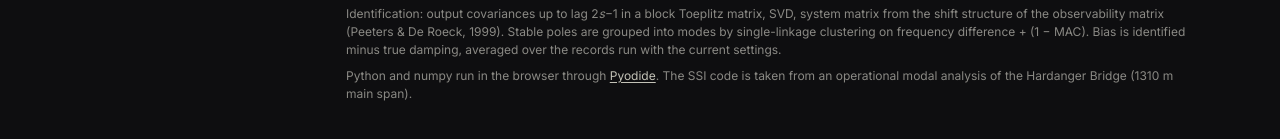
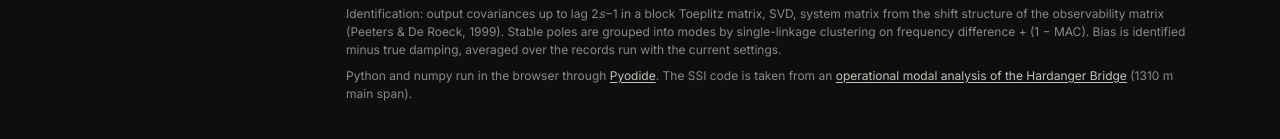
Before and after one commit to hennindg/ssi-playground, a plain HTML site: page index.html in a window 1280 px wide. Shown: the part 1315-1454 px from the top of the page. Drawn offline with Linux system fonts and the light colour scheme.

Commit message:
Link to the Hardanger Bridge OMA repository
The footer and README now link to github.com/hennindg/hardanger-oma,
where the SSI and clustering code comes from.

Co-Authored-By: Claude Opus 5.5 <noreply@anthropic.com>

```diff
--- a/index.html
+++ b/index.html
@@ -146,7 +146,7 @@
       <footer class="notes">
         <p>Each mode is a single-degree-of-freedom oscillator with its own white-noise force, discretized exactly, so the true frequency and damping are known. Mode <i>k</i> has <i>k</i> half-waves along the girder; all modes have the same response level.</p>
         <p>Identification: output covariances up to lag 2<i>s</i>&minus;1 in a block Toeplitz matrix, SVD, system matrix from the shift structure of the observability matrix (Peeters &amp; De Roeck, 1999). Stable poles are grouped into modes by single-linkage clustering on frequency difference + (1 &minus; MAC). Bias is identified minus true damping, averaged over the records run with the current settings.</p>
-        <p>Python and numpy run in the browser through <a href="https://pyodide.org">Pyodide</a>. The SSI code is taken from an operational modal analysis of the Hardanger Bridge (1310 m main span).</p>
+        <p>Python and numpy run in the browser through <a href="https://pyodide.org">Pyodide</a>. The SSI code is taken from an <a href="https://github.com/hennindg/hardanger-oma">operational modal analysis of the Hardanger Bridge</a> (1310 m main span).</p>
       </footer>
     </section>
   </main>
```
Also changed, not shown: 1 other file.
